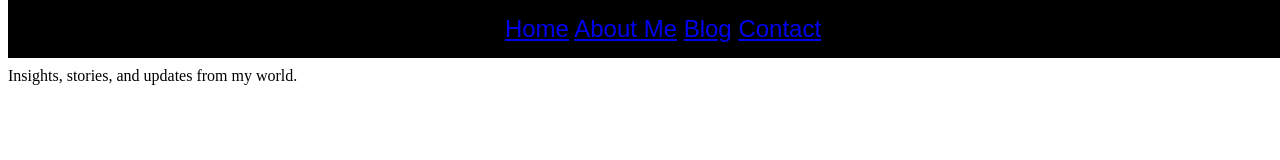
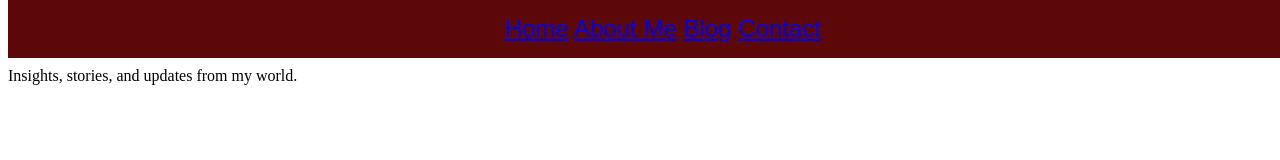
Before and after one commit to chandanXcoder/javascript, a plain HTML site: page index.html in a window 1280 px wide. Drawn offline with Linux system fonts and the light colour scheme.

Commit message:
changed bg colour

```diff
--- a/style.css
+++ b/style.css
@@ -1,5 +1,5 @@
 .navbar{
-    background-color: black;
+    background-color: rgb(93, 8, 8);
     color: white;
     padding: 15px;
     text-align: center;
```
